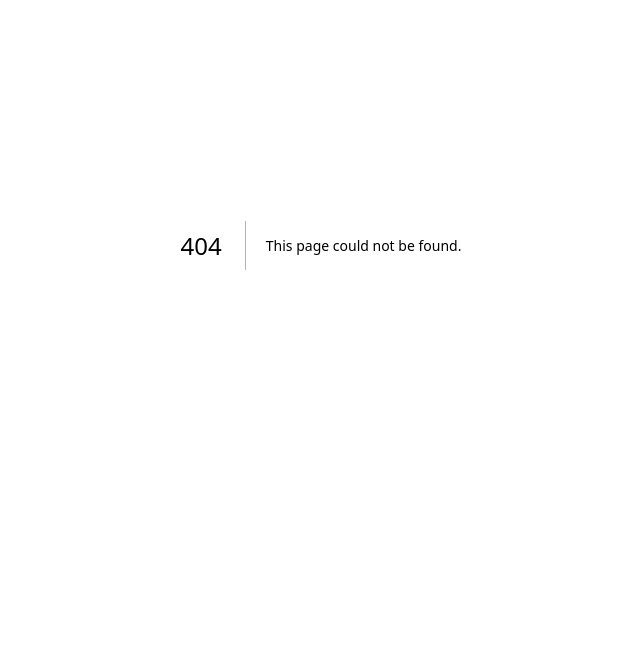
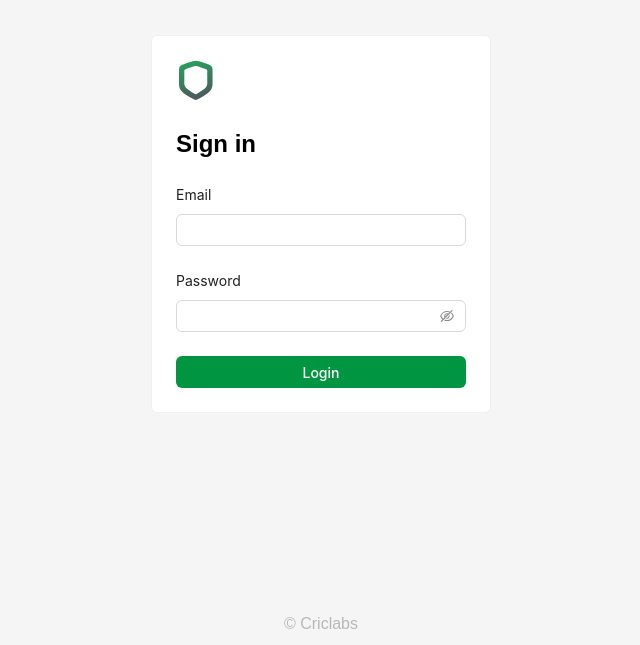
Before and after one commit to volkswg/criclabs-code-challenge, a Next.js app: page /login in a window 1280 px wide. Before the commit this address had no page. Shown: the part 155-800 px from the top of the page, without its empty margins (319-959 px from the left). Built offline with nearby package versions, Linux system fonts and the light colour scheme.

Commit message:
feat: [FE] create login page frontend

```diff
--- a/src/app/layout.tsx
+++ b/src/app/layout.tsx
@@ -28,9 +28,18 @@ export default function RootLayout({
       <body className={`${geistSans.variable} ${geistMono.variable}`}>
         <ConfigProvider
           theme={{
+            components: {
+              Button: {
+                fontWeight: 500,
+                lineHeight: 22,
+                fontSize: 14,
+              },
+            },
             token: {
               colorPrimary: '#009540',
               controlOutline: 'none',
+              colorErrorBg: '#F5222D14',
+              colorErrorBorder: '#F5222D29',
             },
           }}
         >
--- /dev/null
+++ b/src/app/login/login-form/login-form.tsx
@@ -0,0 +1,71 @@
+'use client';
+import { Button, Form, Input, Alert } from 'antd';
+import React, { useState } from 'react';
+
+type FieldType = {
+  email: string;
+  password: string;
+};
+
+const LoginForm = () => {
+  const [form] = Form.useForm<FieldType>();
+  const [errorMessage, setErrorMessage] = useState<string>('');
+
+  const onFinishHandler = (values: FieldType) => {
+    console.log(values);
+    setErrorMessage('');
+  };
+
+  return (
+    <Form
+      form={form}
+      layout="vertical"
+      onFinish={onFinishHandler}
+      onFinishFailed={(a) => {
+        const errorMsg = a.errorFields.at(0)?.errors[0];
+        setErrorMessage(errorMsg || '');
+      }}
+      requiredMark={false}
+    >
+      <Form.Item
+        label="Email"
+        name="email"
+        rules={[
+          { required: true, message: 'Email address is required.' },
+          {
+            type: 'email',
+            message: 'Please enter a valid email address',
+          },
+        ]}
+        help=""
+      >
+        <Input />
+      </Form.Item>
+      <Form.Item
+        label="Password"
+        name="password"
+        rules={[{ required: true, message: 'Password is required.' }]}
+        help=""
+      >
+        <Input.Password visibilityToggle />
+      </Form.Item>
+      {errorMessage && (
+        <Alert
+          message={errorMessage}
+          type="error"
+          style={{
+            color: '#F5222D',
+            marginBottom: 24,
+          }}
+        />
+      )}
+      <Form.Item label={null} style={{ marginBottom: 0 }}>
+        <Button block type="primary" htmlType="submit">
+          Login
+        </Button>
+      </Form.Item>
+    </Form>
+  );
+};
+
+export default LoginForm;
--- /dev/null
+++ b/src/app/login/login-page.module.css
@@ -0,0 +1,22 @@
+.PageContainer {
+  display: flex;
+  flex-direction: column;
+  flex-grow: 1;
+  justify-content: center;
+  align-items: center;
+}
+
+.LoginPanel {
+  width: 340px;
+  background-color: white;
+  border: 1px solid #0000000f;
+  border-radius: 6px;
+  padding: 24px;
+}
+
+.PanelTitle {
+  font-weight: 600;
+  font-size: 24px;
+  line-height: 32px;
+  margin: 24px 0;
+}
--- /dev/null
+++ b/src/app/login/page.tsx
@@ -0,0 +1,33 @@
+import React from 'react';
+import style from './login-page.module.css';
+import Image from 'next/image';
+import { Metadata } from 'next';
+import LoginForm from './login-form/login-form';
+import LayoutWithFooter from '@/components/layout/layout-with-footer';
+
+export const metadata: Metadata = {
+  title: 'Criclabs - Login',
+};
+
+const LoginPage = () => {
+  return (
+    <LayoutWithFooter footerAlignment="center">
+      <div className={style.PageContainer}>
+        <div className={style.LoginPanel}>
+          <div className={style.Logo}>
+            <Image
+              src="/logo/criclabs-challenge-logo.svg"
+              alt="criclabs challenge logo"
+              width={40}
+              height={40}
+            />
+          </div>
+          <div className={style.PanelTitle}>Sign in</div>
+          <LoginForm />
+        </div>
+      </div>
+    </LayoutWithFooter>
+  );
+};
+
+export default LoginPage;
```
